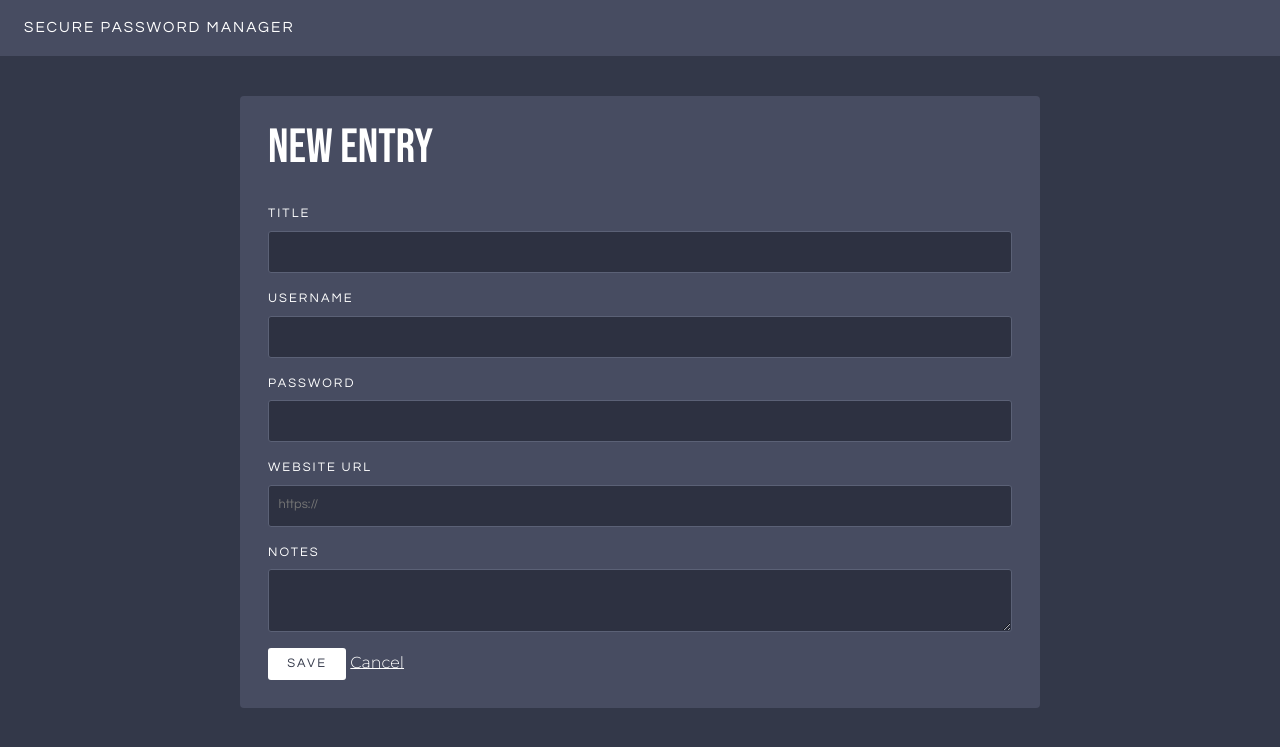
After one commit to KaspijaALT/ICS0027, a FastAPI app: template app/templates/entry_form.html in a window 1280 px wide. The commit adds this page. Shown: the top 747 px of the page. Run offline with FastAPI, Linux system fonts and the light colour scheme; the template is opened without the code that fills it, so the values that code supplies are empty.

Commit message:
Add vault pages: add, view, edit and delete entries

```diff
--- a/app/main.py
+++ b/app/main.py
@@ -1,13 +1,13 @@
 import os
 
-from fastapi import FastAPI, Form, Request
+from fastapi import FastAPI, Form, HTTPException, Request
 from fastapi.responses import RedirectResponse
 from fastapi.staticfiles import StaticFiles
 from fastapi.templating import Jinja2Templates
 from sqlalchemy import select
 
 from app import crypto
-from app.database import Base, SessionLocal, User, engine
+from app.database import Base, Entry, SessionLocal, User, engine
 from app.sessions import create_session, delete_session, get_session
 
 Base.metadata.create_all(engine)
@@ -61,6 +61,25 @@ def check_registration(username, password, password2):
     if password != password2:
         return "Passwords do not match."
     return None
+
+
+def check_entry(data):
+    if not data["title"]:
+        return "Title is required."
+    # only allow normal links, so javascript: urls can't be saved
+    if data["url"] and not data["url"].startswith(("https://", "http://")):
+        return "URL must start with https:// or http://"
+    return None
+
+
+def find_entry(db, entry_id, session):
+    # only finds the entry if it belongs to the logged in user (IDOR)
+    entry = db.scalar(
+        select(Entry).where(Entry.id == entry_id, Entry.user_id == session["user_id"])
+    )
+    if entry is None:
+        raise HTTPException(status_code=404)
+    return entry
 
 
 @app.get("/")
@@ -129,4 +148,111 @@ def vault(request: Request):
     session = current_session(request)
     if session is None:
         return redirect("/login")
-    return show(request, "vault.html", session=session)
+
+    with SessionLocal() as db:
+        rows = db.scalars(select(Entry).where(Entry.user_id == session["user_id"])).all()
+
+    entries = []
+    for row in rows:
+        data = crypto.decrypt(session["key"], row.nonce, row.ciphertext)
+        entries.append({"id": row.id, "title": data["title"], "username": data["username"]})
+    return show(request, "vault.html", session=session, entries=entries)
+
+
+@app.get("/vault/new")
+def new_entry_page(request: Request):
+    session = current_session(request)
+    if session is None:
+        return redirect("/login")
+    return show(request, "entry_form.html", session=session, entry={})
+
+
+@app.post("/vault/new")
+def new_entry(
+    request: Request,
+    title: str = Form(""),
+    username: str = Form(""),
+    password: str = Form(""),
+    url: str = Form(""),
+    notes: str = Form(""),
+):
+    session = current_session(request)
+    if session is None:
+        return redirect("/login")
+
+    data = {"title": title.strip(), "username": username, "password": password,
+            "url": url.strip(), "notes": notes}
+    error = check_entry(data)
+    if error:
+        return show(request, "entry_form.html", session=session, entry=data, error=error)
+
+    nonce, ciphertext = crypto.encrypt(session["key"], data)
+    with SessionLocal() as db:
+        db.add(Entry(user_id=session["user_id"], nonce=nonce, ciphertext=ciphertext))
+        db.commit()
+    return redirect("/vault")
+
+
+@app.get("/vault/{entry_id}")
+def view_entry(request: Request, entry_id: int):
+    session = current_session(request)
+    if session is None:
+        return redirect("/login")
+
+    with SessionLocal() as db:
+        entry = find_entry(db, entry_id, session)
+    data = crypto.decrypt(session["key"], entry.nonce, entry.ciphertext)
+    return show(request, "entry.html", session=session, entry_id=entry_id, entry=data)
+
+
+@app.get("/vault/{entry_id}/edit")
+def edit_entry_page(request: Request, entry_id: int):
+    session = current_session(request)
+    if session is None:
+        return redirect("/login")
+
+    with SessionLocal() as db:
+        entry = find_entry(db, entry_id, session)
+    data = crypto.decrypt(session["key"], entry.nonce, entry.ciphertext)
+    return show(request, "entry_form.html", session=session, entry_id=entry_id, entry=data)
+
+
+@app.post("/vault/{entry_id}/edit")
+def edit_entry(
+    request: Request,
+    entry_id: int,
+    title: str = Form(""),
+    username: str = Form(""),
+    password: str = Form(""),
+    url: str = Form(""),
+    notes: str = Form(""),
+):
+    session = current_session(request)
+    if session is None:
+        return redirect("/login")
+
+    data = {"title": title.strip(), "username": username, "password": password,
+            "url": url.strip(), "notes": notes}
+    error = check_entry(data)
+    if error:
+        return show(request, "entry_form.html", session=session, entry_id=entry_id,
+                    entry=data, error=error)
+
+    with SessionLocal() as db:
+        entry = find_entry(db, entry_id, session)
+        # encrypt again with a new nonce
+        entry.nonce, entry.ciphertext = crypto.encrypt(session["key"], data)
+        db.commit()
+    return redirect(f"/vault/{entry_id}")
+
+
+@app.post("/vault/{entry_id}/delete")
+def delete_entry(request: Request, entry_id: int):
+    session = current_session(request)
+    if session is None:
+        return redirect("/login")
+
+    with SessionLocal() as db:
+        db.delete(find_entry(db, entry_id, session))
+        db.commit()
+    return redirect("/vault")
--- /dev/null
+++ b/app/templates/entry_form.html
@@ -0,0 +1,20 @@
+{% extends "base.html" %}
+{% block content %}
+<div class="card">
+  {% if entry_id %}
+  <h1>Edit entry</h1>
+  <form method="post" action="/vault/{{ entry_id }}/edit">
+  {% else %}
+  <h1>New entry</h1>
+  <form method="post" action="/vault/new">
+  {% endif %}
+    <label>Title <input name="title" value="{{ entry.title or '' }}" required></label>
+    <label>Username <input name="username" value="{{ entry.username or '' }}"></label>
+    <label>Password <input type="password" name="password" value="{{ entry.password or '' }}"></label>
+    <label>Website URL <input name="url" value="{{ entry.url or '' }}" placeholder="https://"></label>
+    <label>Notes <textarea name="notes">{{ entry.notes or '' }}</textarea></label>
+    <button type="submit">Save</button>
+    <a href="/vault">Cancel</a>
+  </form>
+</div>
+{% endblock %}
```
Also changed, not shown: app/templates/entry.html (added, +23 -0 lines), app/templates/vault.html (+16 -1 lines).
